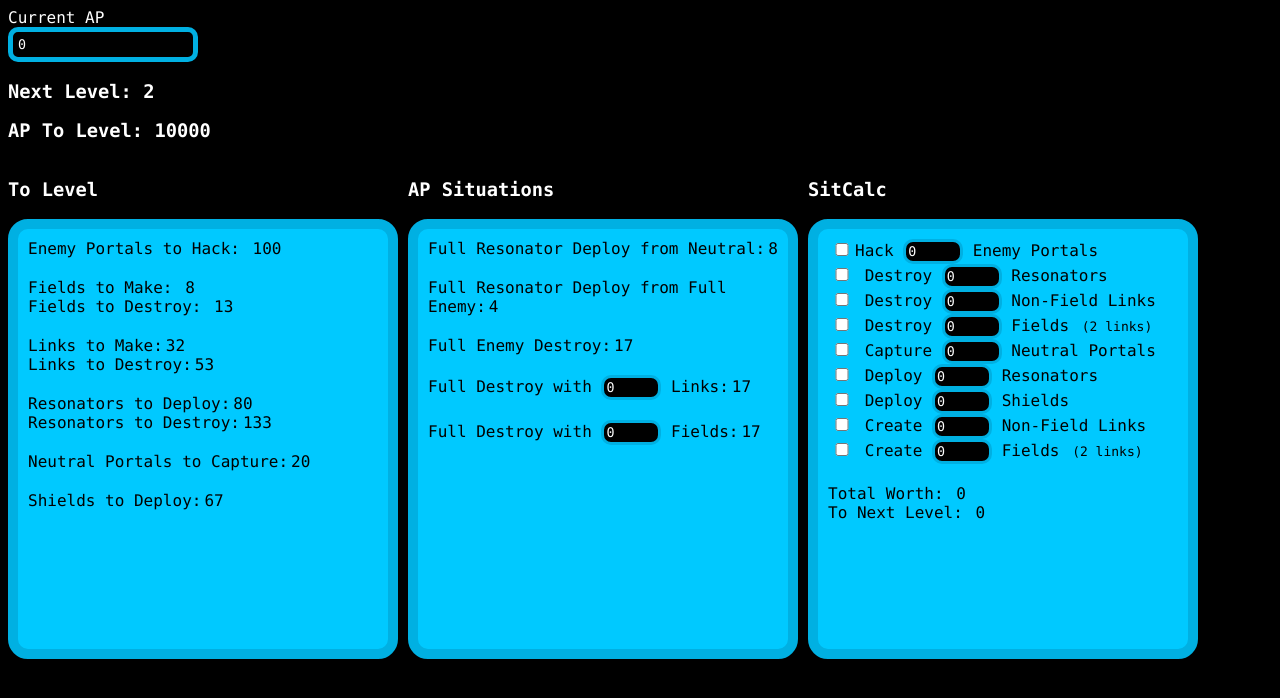
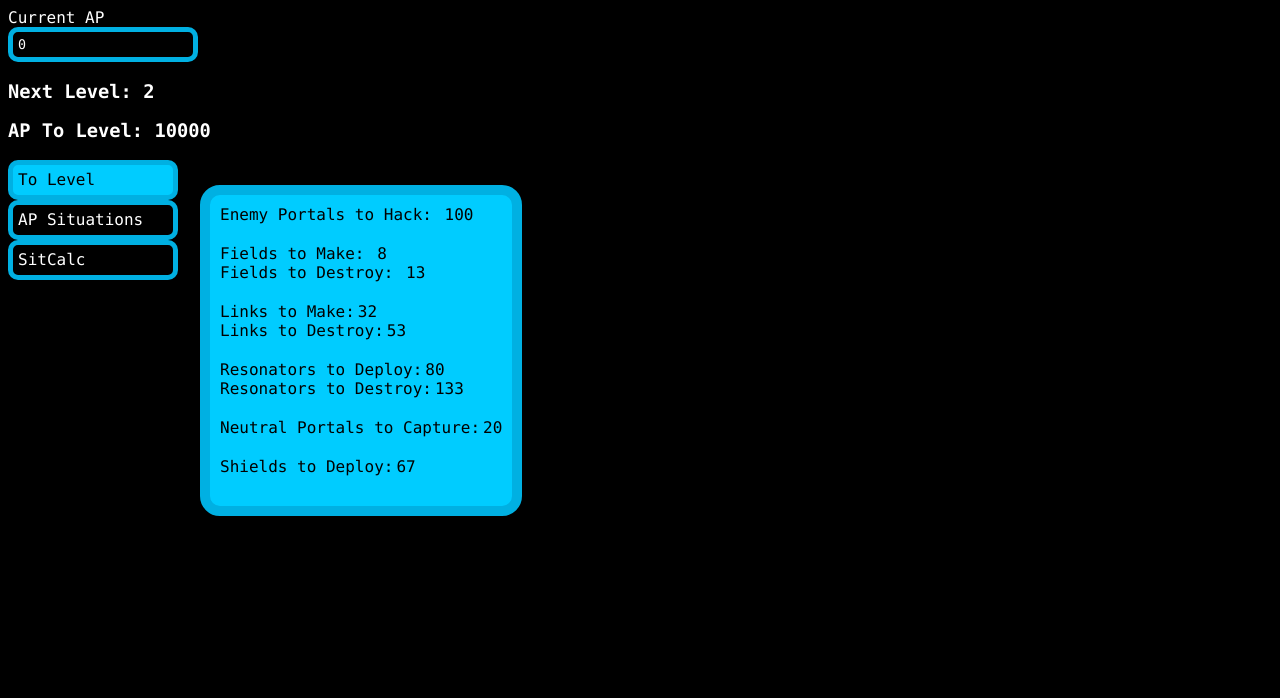
Before and after one commit to mikepparks/ingress-ap-calc, a plain HTML site: page index.html in a window 1280 px wide. Drawn offline with Linux system fonts and the light colour scheme; a web font is replaced by a local one.

Commit message:
Added resonator recharge and upgrade AP calculcations.

```diff
--- a/index.html
+++ b/index.html
@@ -8,6 +8,7 @@
 		<script type="text/javascript">
 $(document).ready(function() {
 	var apLevels = [0,10000,30000,70000,150000,300000,600000,1200000];
+	var currTab;
 
 	var Defs = {
 		PORTAL_MAX : 8
@@ -21,14 +22,32 @@ $(document).ready(function() {
 		LINK_DESTROY : 187,
 		RESO_MAKE : 125,
 		RESO_DESTROY : 75,
+		RESO_UPGRADE : 65,
+		RESO_RECHARGE : 10,
 		NEUTRAL_PORTAL : 500,
 		SHIELD_MAKE : 150,
 		FULL_RESO_BONUS : 250
 	};
 
 	$('#currAP,#portalLinks,#portalFields').live('keyup change', doCalc);
-	$('#doHackEnemyCount,#doDestroyResoCount,#doDestroyLinkCount,#doDestroyFieldCount,#doCapNeutralCount,#doDeployResoCount,#doDeployShieldCount,#doCreateLinkCount,#doCreateFieldCount').live('keyup change', doCalc);
-	$('#doHackEnemy,#doDestroyReso,#doDestroyLink,#doDestroyField,#doCapNeutral,#doDeployReso,#doDeployShield,#doCreateLink,#doCreateField').change(doCalc);
+	$('#doHackEnemyCount,#doDestroyResoCount,#doDestroyLinkCount,#doDestroyFieldCount,#doCapNeutralCount,#doDeployResoCount,#doDeployShieldCount,#doCreateLinkCount,#doCreateFieldCount,#doRechargeCount,#doUpgradeResoCount').live('keyup change', doCalc);
+	$('#doHackEnemy,#doDestroyReso,#doDestroyLink,#doDestroyField,#doCapNeutral,#doDeployReso,#doDeployShield,#doCreateLink,#doCreateField,#doRecharge,#doUpgradeReso').change(doCalc);
+	$('ul.countContainer li').click(changeTab);
+	$('ul.countContainer li[data-active=true]').click();
+
+	function changeTab() {
+		if ($(currTab).get(0) === $(this).get(0)) return;
+
+		if (currTab) {
+			currTab.children('.list').fadeOut();
+			currTab.attr('data-active', false);
+		}
+
+		currTab = $(this);
+		currTab.attr('data-active', true);
+
+		currTab.children('.list').fadeIn();
+	}
 
 	function doCalc() {
 		var currAP = parseInt($('#currAP').val());
@@ -146,6 +165,14 @@ $(document).ready(function() {
 			calcWorth += (valTemp * (Actions.LINK_CREATE * 2));
 			calcWorth += (valTemp * Actions.FIELD_CREATE);
 		}
+		if ($('#doRecharge:checked').length > 0) {
+			valTemp = (isNaN($('#doRechargeCount').val()) ? 0 : $('#doRechargeCount').val());
+			calcWorth += (valTemp * Actions.RESO_RECHARGE);
+		}
+		if ($('#doUpgradeReso:checked').length > 0) {
+			valTemp = (isNaN($('#doUpgradeResoCount').val()) ? 0 : $('#doUpgradeResoCount').val());
+			calcWorth += (valTemp * Actions.RESO_UPGRADE);
+		}
 
 		calcToLevel = (calcWorth > 0 ? Math.round(apNextLevel / calcWorth) : 0);
 
@@ -186,32 +213,59 @@ p > span {
 	margin-left: 3px;
 }
 
-.countContainer .item {
-	margin-left: 10px;
-
-	float: left;
+ul.countContainer {
+	padding: 0;
+	margin: 0;
+	list-style-type: none;
 }
 
-.countContainer .item:first-child {
-	margin-left: 0px;
+ul.countContainer li {
+	margin: 0;
+	float: left;
+	clear: both;
+
+	border: 5px solid #00B0E2;
+	border-radius: 10px;
+	padding: 5px;
+	cursor: pointer;
+
+	width: 150px;
+	height: 20px;
 }
 
-.countContainer .item .list {
-	width: 350px;
-	height: 400px;
-	border: 10px solid #00B0E2;
-	border-radius: 20px;
-	background-color: #00C9FF;
-	padding: 10px;
+ul.countContainer li[data-active=true], ul.countContainer li[data-active=true]:active {
+	background-color: #0CF;
 	color: #000;
 }
 
-.countContainer .item .list input {
+ul.countContainer li:hover {
+	background-color: #0CF;
+	color: #000;
+}
+
+ul.countContainer li:active {
+	background-color: #09F;
+}
+
+ul.countContainer li .list {
+	position: absolute;
+	display: none;
+	top: 185px;
+	left: 200px;
+	border: 10px solid #00B0E2;
+	border-radius: 20px;
+	background-color: #0CF;
+	padding: 10px;
+	color: #000;
+	cursor: default;
+}
+
+ul.countContainer li .list input {
 	width: 20px;
 	display: inline;
 }
 
-.countContainer .item .list input[type=number] {
+ul.countContainer li .list input[type=number] {
 	width: 50px;
 	border: 3px solid #00B0E2;
 	border-radius: 10px;
@@ -225,6 +279,10 @@ p > span {
 .break {
 	margin-bottom: 20px;
 }
+
+.clear {
+	clear: both;
+}
 		</style>
 	</head>
 	<body>
@@ -234,9 +292,8 @@ p > span {
 		<h3>Next Level: <span id="nextLevel"></span></h3>
 		<h3>AP To Level: <span id="apNextLevel"></span></h3>
 
-		<div class="countContainer">
-			<div class="item">
-				<h3>To Level</h3>
+		<ul class="countContainer">
+			<li data-active="true">To Level
 				<div class="list">
 					<p>Enemy Portals to Hack: <span id="enemyPortalHack"></span></p>
 					<div class="break"></div>
@@ -259,10 +316,9 @@ p > span {
 					<p>Shields to Deploy:<span id="shieldMake"></span></p>
 					<div class="break"></div>
 				</div>
-			</div>
+			</li>
 
-			<div class="item">
-				<h3>AP Situations</h3>
+			<li>AP Situations
 				<div class="list">
 					<p>Full Resonator Deploy from Neutral:<span id="portalFull"></span></p>
 					<div class="break"></div>
@@ -279,10 +335,9 @@ p > span {
 					<p>Full Destroy with <input type="number" id="portalFields" name="portalFields" value="0" /> Fields:<span id="fullDestroyFields"></span></p>
 					<div class="break"></div>
 				</div>
-			</div>
+			</li>
 
-			<div class="item">
-				<h3>SitCalc</h3>
+			<li>SitCalc
 				<div class="list">
 					<p><input type="checkbox" id="doHackEnemy" name="doHackEnemy" />Hack <input type="number" id="doHackEnemyCount" name="doHackEnemyCount" value="0" /> Enemy Portals</p>
 					<p><input type="checkbox" id="doDestroyReso" name="doDestroyReso" /> Destroy <input type="number" id="doDestroyResoCount" name="doDestroyResoCount" value="0" /> Resonators</p>
@@ -293,12 +348,14 @@ p > span {
 					<p><input type="checkbox" id="doDeployShield" name="doDeployShield" /> Deploy <input type="number" id="doDeployShieldCount" name="doDeployShieldCount" value="0" /> Shields</p>
 					<p><input type="checkbox" id="doCreateLink" name="doCreateLink" /> Create <input type="number" id="doCreateLinkCount" name="doCreateLinkCount" value="0" /> Non-Field Links</p>
 					<p><input type="checkbox" id="doCreateField" name="doCreateField" /> Create <input type="number" id="doCreateFieldCount" name="doCreateFieldCount" value="0" /> Fields <span class="subtext">(2 links)</span></p>
+					<p><input type="checkbox" id="doRecharge" name="doRecharge" /> Recharge <input type="number" id="doRechargeCount" name="doRechargeCount" value="0" /> Resonators</p>
+					<p><input type="checkbox" id="doUpgradeReso" name="doUpgradeReso" /> Upgrade <input type="number" id="doUpgradeResoCount" name="doUpgradeResoCount" value="0" /> Resonators</p>
 					<div class="break"></div>
 
 					<p>Total Worth: <span id="calcWorth"></span></p>
 					<p>To Next Level: <span id="calcToLevel"></span></p>
 				</div>
-			</div>
-		</div>
+			</li>
+		</ul>
 	</body>
 </html>
```
